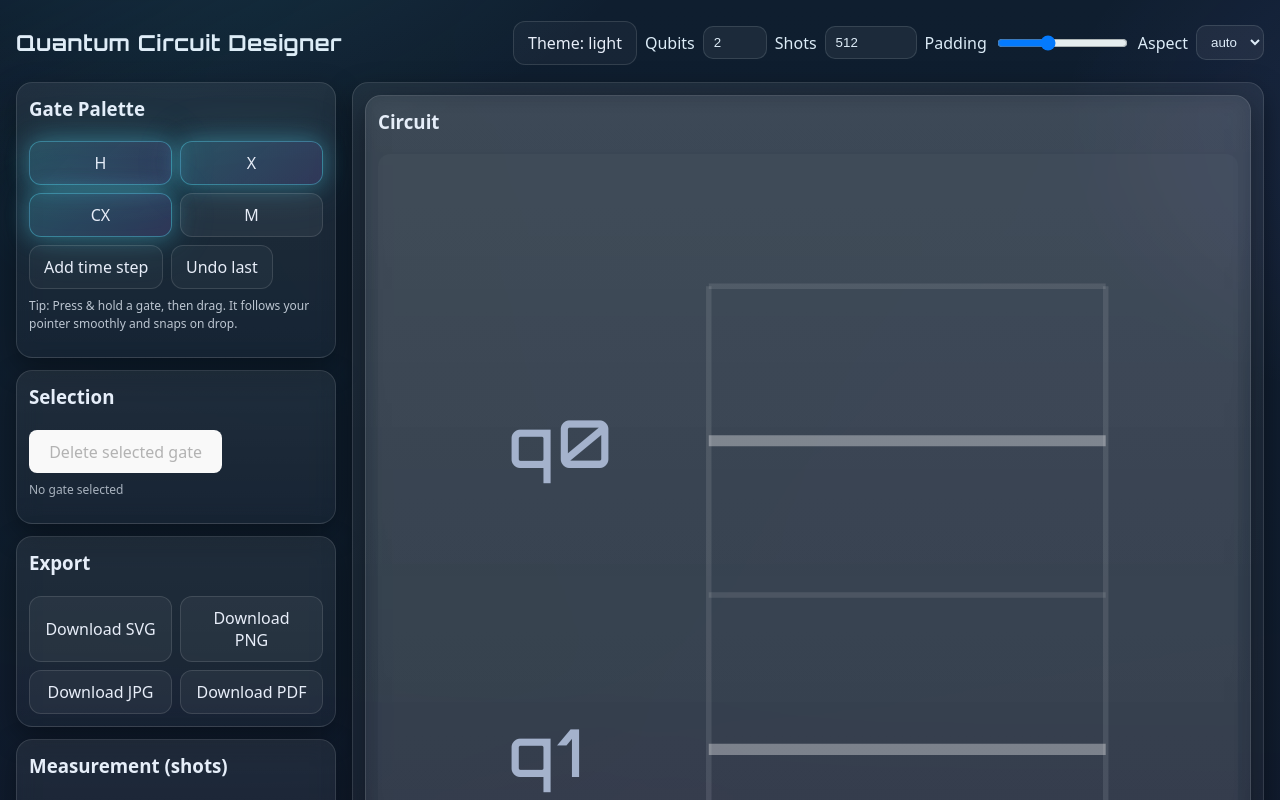
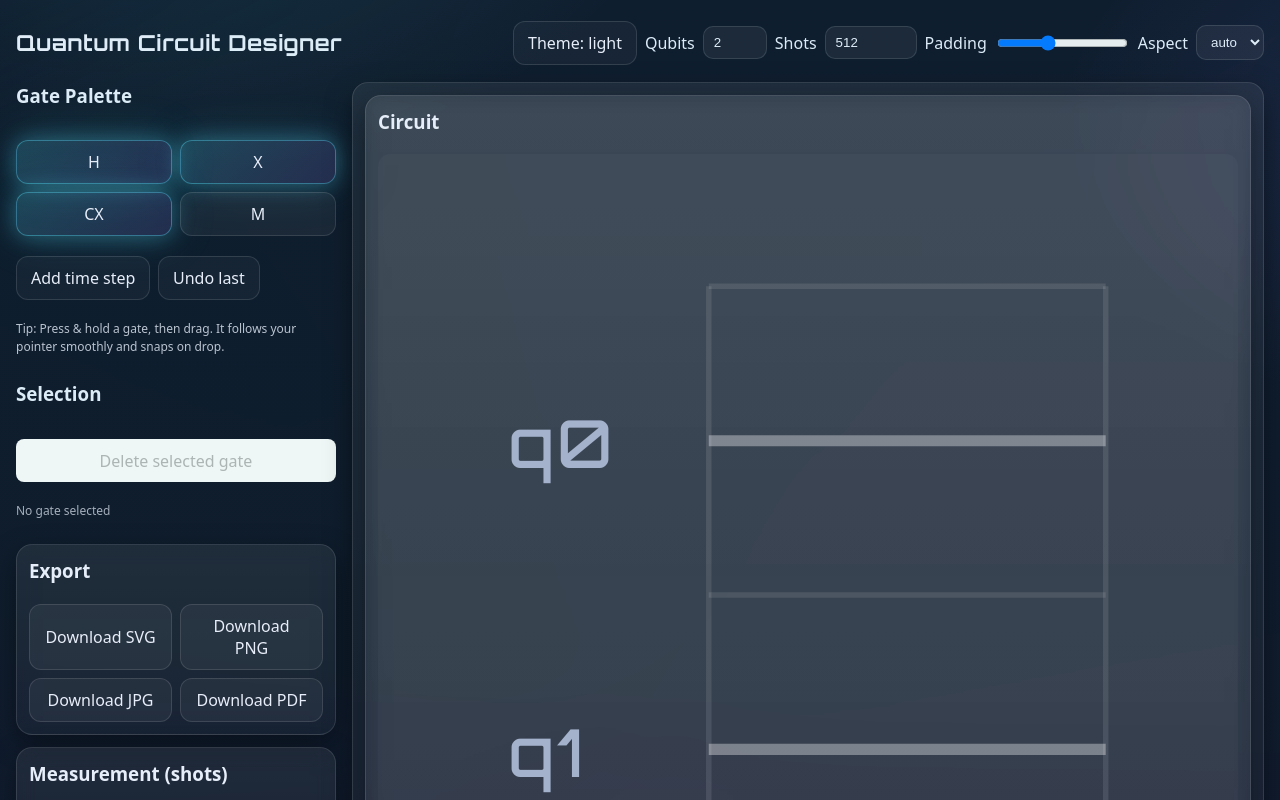
Before and after one commit to marlomb/quantum-circuit-starter, a React (Vite) app: page / in a window 1280 px wide. Shown: the top 800 px of the page. Built offline with nearby package versions, Linux system fonts and the light colour scheme.

Commit message:
style: soften neon palette, transparent SVG bg, glass cards

```diff
--- a/src/App.tsx
+++ b/src/App.tsx
@@ -360,7 +360,7 @@ export default function App() {
         <section className="responsive-grid" style={{ display: "grid", gap: 16 }}>
           {/* Left: Controls */}
           <div style={{ display: "flex", flexDirection: "column", gap: 12 }}>
-           <div className="card" style={{ padding: 12 }}>
+           <div className="stack">
               <h3 style={{ marginTop: 0 }}>Gate Palette</h3>
                <div className="grid-2">
                 <button className="btn btn-primary" onClick={() => addGate("H", 0, circuit.moments.length)}>H</button>
@@ -377,7 +377,7 @@ export default function App() {
               </p>
             </div>
 
-            <div className="card" style={{ padding: 12 }}>
+            <div className="stack">
               <h3 style={{ marginTop: 0 }}>Selection</h3>
               <button onClick={deleteSelectedGate} disabled={!selected}>
                 Delete selected gate
```
